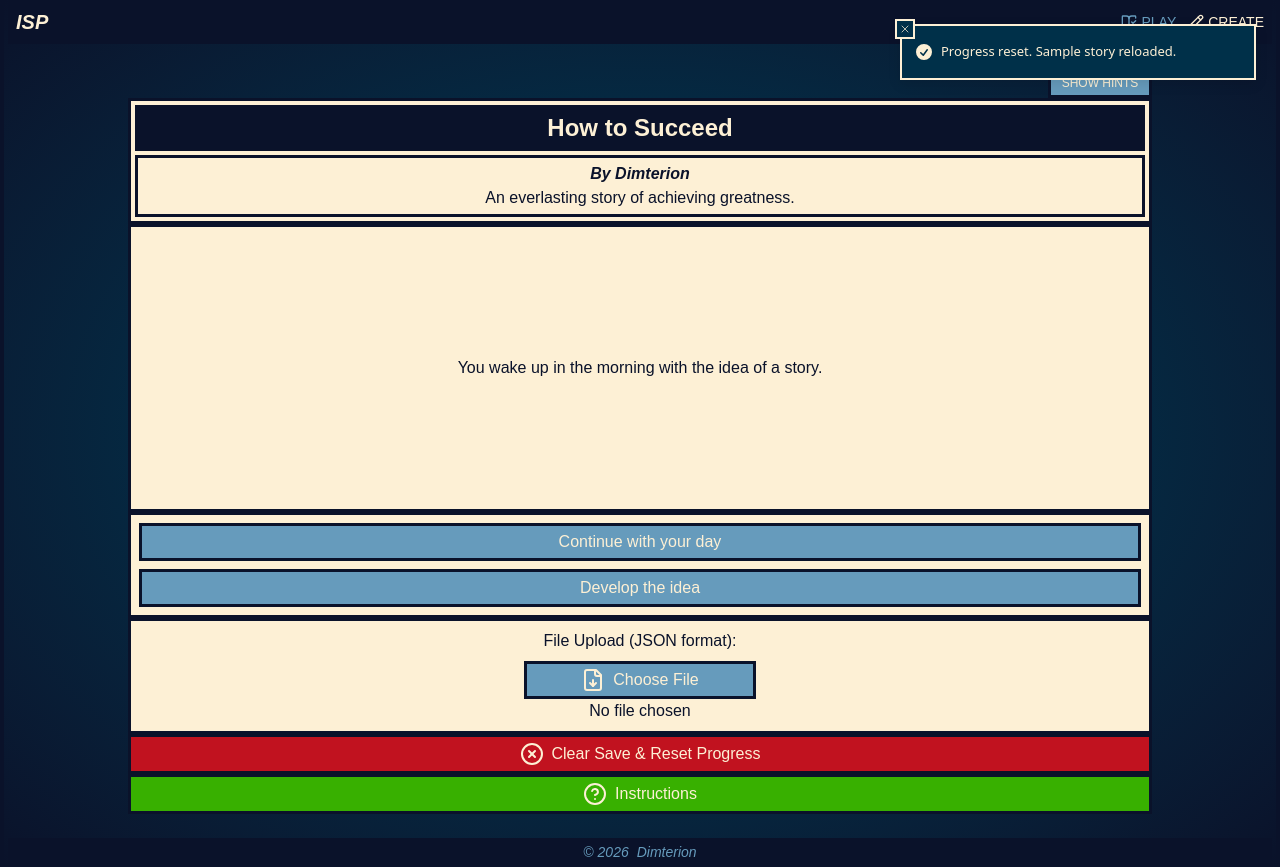
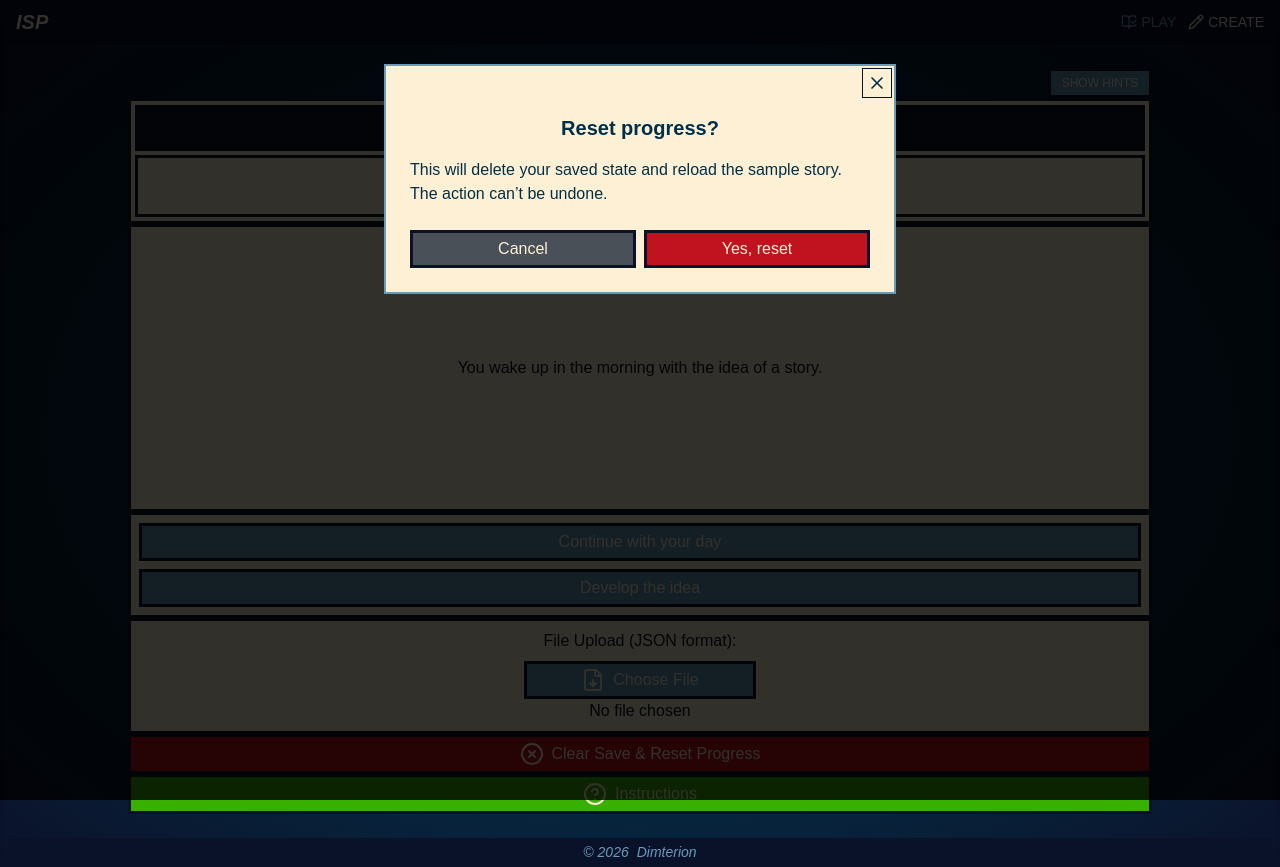
Before and after one commit to Dimterion/stories-platform, a React (Vite) app: page /story-player in a window 1280 px wide. Both pictures are taken after a click on the button "Clear Save & Reset Progress". After the commit the page ends 800 px from the top, so only its background shows below. Built offline with nearby package versions, Linux system fonts and the light colour scheme; a web font is replaced by a local one.

Commit message:
add reset story confirmation for storyPlayer page

```diff
--- a/src/pages/storyPlayer.jsx
+++ b/src/pages/storyPlayer.jsx
@@ -66,6 +66,7 @@ export default function StoryPlayerPage() {
   const [history, setHistory] = useState(initialState.history);
   const [fileName, setFileName] = useState(null);
   const [isReadyToSave, setIsReadyToSave] = useState(false);
+  const [showResetConfirm, setShowResetConfirm] = useState(false);
   const [showModal, setShowModal] = useState(false);
   // const [showStoriesGallery, setShowStoriesGallery] = useState(false);
 
@@ -407,7 +408,7 @@ export default function StoryPlayerPage() {
       <section className="relative flex w-full max-w-[1024px] flex-wrap">
         {showHints && <Hint text="Start over." />}
         <button
-          onClick={resetProgress}
+          onClick={() => setShowResetConfirm(true)}
           className="text-softWhite bg-baseRed hover:bg-lightRed border-darkBlue inline-flex min-h-16 w-full cursor-pointer items-center justify-center gap-2 border-3 p-1 transition-all duration-300 sm:min-h-10"
         >
           <XCircle className="size-8 sm:size-6" />
@@ -435,6 +436,45 @@ export default function StoryPlayerPage() {
           />
         )} */}
       </section>
+      {/* Reset confirmation modal */}
+      <Modal
+        isOpen={showResetConfirm}
+        onClose={() => setShowResetConfirm(false)}
+        ariaLabelledBy="reset-confirm-title"
+      >
+        <h2
+          id="reset-confirm-title"
+          className="mt-6 mb-4 text-center text-xl font-bold"
+        >
+          Reset progress?
+        </h2>
+        <p className="mb-6">
+          This will delete your saved state and reload the sample story. The
+          action can’t be undone.
+        </p>
+
+        <section className="flex gap-2">
+          <button
+            type="button"
+            onClick={() => setShowResetConfirm(false)}
+            className="border-darkBlue bg-lightGray hover:bg-darkGray text-softWhite w-full cursor-pointer border-3 p-1 transition-all duration-300"
+          >
+            Cancel
+          </button>
+          <button
+            type="button"
+            onClick={() => {
+              setShowResetConfirm(false);
+              resetProgress();
+            }}
+            className="border-darkBlue bg-baseRed hover:bg-lightRed text-softWhite w-full cursor-pointer border-3 p-1 transition-all duration-300"
+          >
+            Yes, reset
+          </button>
+        </section>
+      </Modal>
+
+      {/* Instructions modal */}
       <Modal
         isOpen={showModal}
         onClose={() => setShowModal(false)}
```
